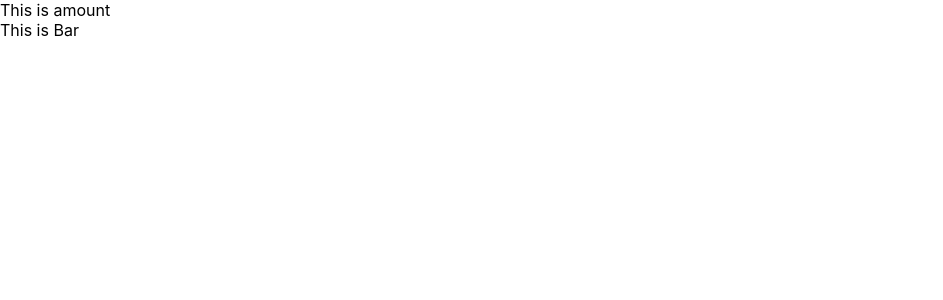
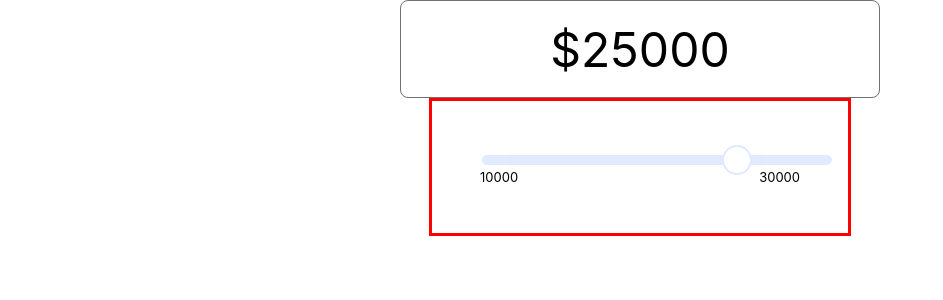
Before and after one commit to spencerng94/money-bar, a React (Create React App) app in the folder money-bar/: page / in a window 1280 px wide. Shown: the top 300 px of the page, without its empty margins (0-943 px from the left). Built offline with nearby package versions, Linux system fonts and the light colour scheme.

Commit message:
Implemented hover amount changing for bar slider

```diff
--- a/money-bar/src/App.css
+++ b/money-bar/src/App.css
@@ -0,0 +1,90 @@
+.amount-container {
+  margin-top: 5em;
+  height: 80px;
+  margin: auto;
+  width: 480px;
+  padding: 3em;
+  border: 1px solid #707072;
+  box-sizing: border-box;
+  border-radius: 8px;
+  display: flex;
+  align-items: center;
+  justify-content: center;
+}
+
+.bar-container {
+  margin-top: 5em;
+  margin: auto;
+  width: 25%;
+  border: 3px solid blue;
+  padding: 3em;
+}
+
+.bar-slider-container {
+  margin-top: 5em;
+  margin: auto;
+  width: 25%;
+  border: 3px solid red;
+  padding: 3em;
+}
+
+.bar-slider {
+  margin: auto;
+  text-align: center;
+}
+
+.amount {
+  font-family: -apple-system, BlinkMacSystemFont, sans-serif;
+  font-size: 48px;
+  /* text-align: center; */
+}
+
+.slider {
+  -webkit-appearance: none;
+  width: 350px;
+  height: 10px;
+  /* background: #ccc; */
+  background: #0258FF;
+  opacity: 0.12;
+  border-radius: 8px;
+  outline: none;
+  Opacity: 12%;
+  -webkit-transition: 0.2s;
+  bottom: 40px;
+}
+
+.slider:hover {
+  opacity: 1;
+}
+
+.slider::-webkit-slider-thumb {
+  -webkit-appearance: none;
+  appearance: none;
+  width: 30px;
+  height: 30px;
+  border-radius: 50%;
+  background: white;
+  border: 2px solid #0258FF;
+  cursor: pointer;
+}
+
+.slider::-moz-range-thumb {
+  width: 25px;
+  height: 25px;
+  border-radius: 50%;
+  background: #00adb5;
+  cursor: pointer;
+}
+
+.limits-container {
+  display: flex;
+  justify-content: space-between;
+}
+
+.minimum {
+  font-size: 13px;
+}
+
+.maximum {
+  font-size: 13px;
+}
--- a/money-bar/src/App.js
+++ b/money-bar/src/App.js
@@ -1,13 +1,13 @@
 import './App.css';
-import Amount from './components/Amount.jsx';
+import React, { useState } from 'react';
 import Bar from './components/Bar.jsx';
 
 function App() {
+
   return (
     <div className="App">
       <header className="App-header">
-       <Amount></Amount>
-       <Bar></Bar>
+        <Bar></Bar>
       </header>
     </div>
   );
--- a/money-bar/src/components/Amount.jsx
+++ b/money-bar/src/components/Amount.jsx
@@ -1,10 +1,14 @@
 import React from 'react';
 
-const Amount = () => {
+const Amount = (props) => {
+
+    const { amount } = props;
 
     return (
-        <div>
-            This is amount
+        <div className="amount-container">
+            <div className="amount">
+                ${amount}
+            </div>
         </div>
     )
 }
--- a/money-bar/src/components/Bar.jsx
+++ b/money-bar/src/components/Bar.jsx
@@ -1,9 +1,12 @@
 import React from 'react';
+import BarSlider from './bar-components/BarSlider.jsx';
 
 const Bar = () => {
     return(
-        <div>
-            This is Bar
+        <div className="bar">
+            <div>
+                <BarSlider initialAmount={25000} minAmount={10000} maxAmount={30000}></BarSlider>
+            </div>
         </div>
     )
 }
--- /dev/null
+++ b/money-bar/src/components/bar-components/BarSlider.jsx
@@ -0,0 +1,40 @@
+import React, { useState} from 'react';
+import Amount from '../Amount.jsx';
+
+
+const BarSlider = ({
+    initialAmount,
+    minAmount,
+    maxAmount
+}) => {
+
+    const [ amount, setAmount ] = useState(initialAmount)
+    const handleChange = event => {
+        setAmount(event.target.value)
+        console.log(event.target.value, 'line 13')
+    }
+
+    return (
+        <div>
+            <Amount amount={amount}></Amount>
+            <div className="bar-slider-container">
+                <div className="bar-slider">
+                    <input
+                        type="range"
+                        className="slider"
+                        min={minAmount}
+                        max={maxAmount}
+                        value={amount}
+                        onChange={handleChange}
+                    />
+                </div>
+                <div className="limits-container">
+                    <div className="minimum">10000</div>
+                    <div className="maximum">30000</div>
+                </div>
+            </div>
+        </div>
+    )
+}
+
+export default BarSlider;
```
Also changed, not shown: 1 other file (tests, documents, lock files or other folders).
